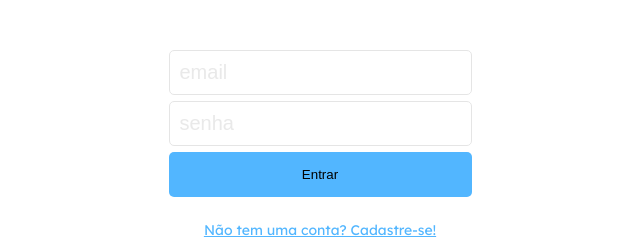
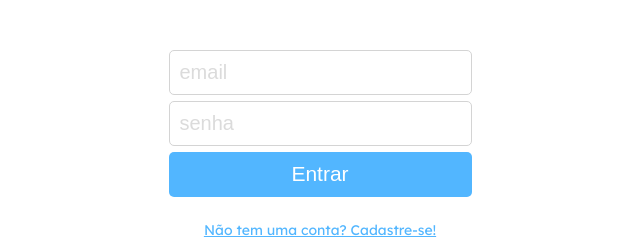
Before and after one commit to Lucas-Benfica/TrackIt, a React (Vite) app: page / in a window 1280 px wide. Shown: the part 361-608 px from the top of the page, without its empty margins (320-960 px from the left). Built offline with nearby package versions, Linux system fonts and the light colour scheme.

Commit message:
login funcionando

```diff
--- a/src/components/habitos/MeusHabitos.jsx
+++ b/src/components/habitos/MeusHabitos.jsx
@@ -9,8 +9,6 @@ export default function MeusHabitos(){
     let teste = [];
 
     const [adicionar, setAdicionar] = useState(true);
-
-
 
     return (
         <>
--- a/src/components/login/Cadastro.jsx
+++ b/src/components/login/Cadastro.jsx
@@ -2,18 +2,16 @@ import axios from "axios";
 import { useState } from "react";
 import { useNavigate } from "react-router-dom";
 import styled from "styled-components";
-import FormLogin from "../styles/FormLogin";
+
+const padrao = {email: '', name: '', image: '', password: ''}
 
 export default function Cadastro(){
 
     const navigate = useNavigate();
 
-    const [infoCadastro, setInfoCadastro] = useState({
-        email: '',
-        name: '',
-        image: '',
-        password: '',
-    });
+    const [infoCadastro, setInfoCadastro] = useState(padrao);
+
+    const [disabled, setDisabled] = useState(false);
 
     function atualizarInfos(info, newValor){
         setInfoCadastro( prevState => {
@@ -26,22 +24,23 @@ export default function Cadastro(){
 
     function cadastrar(ev){
         ev.preventDefault();
+        setDisabled(true);
 
         const URL = 'https://mock-api.bootcamp.respondeai.com.br/api/v2/trackit/auth/sign-up';
 
         axios.post(URL, infoCadastro)
         .then( resp => {
             console.log(resp.data);
-            navigate('/');
+            setDisabled(false);
+            setInfoCadastro(padrao);
         })
         .catch( erro => {
+            console.log(erro.response.data);
             alert(erro.response.data.messege);
+            setDisabled(false);
+            setInfoCadastro(padrao);
         })
-
-
     }
-
-    const disabled = false;
 
     return (
         <FormLogin onSubmit={cadastrar}>
@@ -55,6 +54,7 @@ export default function Cadastro(){
             />
             <input
                 id="senha"
+                type="password"
                 placeholder="senha"
                 required
                 disabled={disabled}
@@ -77,13 +77,27 @@ export default function Cadastro(){
                 value={infoCadastro.image}
                 onChange={ ev => atualizarInfos('image', ev.target.value)}
             />
-            <SubmitButton type="submit" disabled={disabled}>Cadastrar</SubmitButton>
+            <button type="submit" disabled={disabled}>Cadastrar</button>
         </FormLogin>
     );
 }
 
-const SubmitButton = styled.button`
+const FormLogin = styled.form`
+gap: 6px;
+display: flex;
+flex-direction: column;
+
+button{
+    width: 303px;
+    height: 45px;
+    background: #52B6FF;
+    border-radius: 5px;
+    border: none;
     font-size: 21px;
     line-height: 26px;
     color: #FFFFFF;
+    display: flex;
+    justify-content: center;
+    align-items: center;
+}
 `
--- a/src/components/login/Formulario.jsx
+++ b/src/components/login/Formulario.jsx
@@ -1,25 +1,123 @@
-import FormLogin from "../styles/FormLogin";
+import { useState } from "react";
+import { ThreeDots } from "react-loader-spinner";
+import styled from "styled-components";
+import { useContext } from "react";
+import { TokenContext } from "../../context/TokenContext";
+import { useNavigate } from 'react-router-dom';
+import axios from "axios";
 
-export default function FormularioLogin(){
-    const disabled = false;
+
+
+export default function FormularioLogin() {
+
+    const padrao = { email: '', password: '' }
+
+    const [userLogin, setUserLogin] = useState(padrao);
+    const [disabled, setDisabled] = useState(false);
+
+    const {token, setToken, img, setImg} = useContext(TokenContext);
+
+    const navigate = useNavigate();
+
+    function atualizarInfos(info, newValor) {
+        setUserLogin(prevState => {
+            return {
+                ...prevState,
+                [info]: newValor
+            };
+        });
+    };
+
+    function verificarUser(ev) {
+        ev.preventDefault();
+        setDisabled(true);
+
+        console.log(token, img);
+
+        const URL = 'https://mock-api.bootcamp.respondeai.com.br/api/v2/trackit/auth/login';
+
+        axios.post(URL, userLogin)
+            .then(resp => {
+                console.log(resp.data);
+
+                setToken(resp.data.token);
+                setImg(resp.data.image)
+
+                navigate('/hoje');
+
+                setDisabled(false);
+                setUserLogin(padrao);
+            })
+            .catch(erro => {
+                alert(erro.response.data.messege);
+                setDisabled(false);
+                setUserLogin(padrao);
+            })
+
+    }
 
     return (
-        <FormLogin>
+        <FormLogin onSubmit={verificarUser} desabilitado={disabled}>
             <input
                 id="email"
                 placeholder="email"
                 required
                 disabled={disabled}
-
+                value={userLogin.email}
+                onChange={ev => atualizarInfos('email', ev.target.value)}
             />
             <input
                 id="senha"
+                type="password"
                 placeholder="senha"
                 required
                 disabled={disabled}
+                value={userLogin.password}
+                onChange={ev => atualizarInfos('password', ev.target.value)}
+            />
+            <button className='desbotado' type="submit" disabled={disabled}>
 
-            />
-            <button type="submit" disabled={disabled}>Entrar</button>
+                {(disabled) ?
+                    <ThreeDots
+                        height="50"
+                        width="50"
+                        radius="9"
+                        color="#FFFFFF"
+                        ariaLabel="three-dots-loading"
+                        wrapperStyle={{}}
+                        wrapperClassName=""
+                        visible={true}
+                    />
+                    :  'Entrar'
+                }
+
+            </button>
         </FormLogin>
     );
 }
+
+const FormLogin = styled.form`
+    gap: 6px;
+    display: flex;
+    flex-direction: column;
+
+    input{
+        opacity: ${(props) => (props.desabilitado) ? '0.5' : '1'};
+        background-color: ${(props) => (props.desabilitado) ? '#F2F2F2' : '#FFFFFF'};;
+    }
+
+    button{
+        width: 303px;
+        height: 45px;
+        background: #52B6FF;
+        border-radius: 5px;
+        border: none;
+        font-size: 21px;
+        line-height: 26px;
+        color: #FFFFFF;
+        display: flex;
+        justify-content: center;
+        align-items: center;
+        opacity: ${(props) => (props.desabilitado) ? '0.5' : '1'};
+    }
+`
--- a/src/components/styles/FormLogin.js
+++ /dev/null
@@ -1,18 +0,0 @@
-import styled from "styled-components";
-
-
-const FormLogin = styled.form`
-gap: 6px;
-display: flex;
-flex-direction: column;
-
-button{
-    width: 303px;
-    height: 45px;
-    background: #52B6FF;
-    border-radius: 5px;
-    border: none;
-}
-`
-
-export default FormLogin
--- a/src/components/styles/habitos.js
+++ /dev/null
@@ -1,9 +0,0 @@
-import styled from "styled-components";
-
-const ContainerHabitos = styled.div`
-    display: flex;
-    flex-direction: column;
-    padding: 22px 17px;
-    margin-top: 70px;
-`
-export default ContainerHabitos
--- /dev/null
+++ b/src/context/TokenContext.jsx
@@ -0,0 +1,15 @@
+import { createContext, useState } from "react";
+
+export const TokenContext = createContext();
+
+export const TokenProvider = ({children}) => {
+    const [token, setToken] = useState('');
+
+    const [img, setImg] = useState('');
+
+    return (
+        <TokenContext.Provider value={{token, setToken, img, setImg}}>
+            {children}
+        </TokenContext.Provider>
+    )
+}
--- a/src/main.jsx
+++ b/src/main.jsx
@@ -3,11 +3,16 @@ import ReactDOM from 'react-dom/client'
 import App from './App.jsx'
 import ResetStyle from './style/ResetStyle.js'
 import GlobalStyle from './style/GlobalStyle.js'
+import { TokenProvider } from './context/TokenContext.jsx'
 
 ReactDOM.createRoot(document.getElementById('root')).render(
   <React.StrictMode>
+
     <ResetStyle />
     <GlobalStyle />
-    <App />
+      <TokenProvider>
+        <App />
+      </TokenProvider>
+
   </React.StrictMode>,
 )
--- a/src/pages/habitos.jsx
+++ b/src/pages/habitos.jsx
@@ -3,7 +3,7 @@ import styled from "styled-components";
 import Historico from "../components/habitos/Historico";
 import Hoje from "../components/habitos/Hoje";
 import MeusHabitos from "../components/habitos/MeusHabitos";
-import ContainerHabitos from "../components/styles/habitos";
+
 
 export default function Habitos(props){
     const { tela } = props
@@ -24,12 +24,12 @@ export default function Habitos(props){
         </ContainerHabitos>
 
         <Footer>
-            <Link to='/habitos'>
+            <StyledLink to='/habitos'>
                 <p>Hábitos</p>
-            </Link>
-            <Link to='/historico'>
+            </StyledLink>
+            <StyledLink to='/historico'>
                 <p>Histórico</p>
-            </Link>
+            </StyledLink>
         </Footer>
 
     </ContainerPaginaHabitos>
@@ -42,6 +42,13 @@ const ContainerPaginaHabitos = styled.div`
     background-color: #E5E5E5;
 
 `
+const ContainerHabitos = styled.div`
+    display: flex;
+    flex-direction: column;
+    padding: 22px 17px;
+    margin-top: 70px;
+`
+
 const Header = styled.div`
     position: absolute;
     width: 100%;
@@ -90,3 +97,7 @@ const Footer = styled.div`
     align-items: center;
     padding: 0 36px 0 36px;
 `
+const StyledLink = styled(Link)`
+    text-decoration: none;
+    color: #52B6FF;
+`
--- a/src/pages/login.jsx
+++ b/src/pages/login.jsx
@@ -14,9 +14,13 @@ export default function LoginPage(props){
                 <img src={LOGO} />
                 {(tela === "cadastro") ? <Cadastro /> : <FormularioLogin /> }
 
-                <Link to={`/cadastro`}>
+                {(tela === "cadastro")
+                    ? <Link to={`/`}>
+                        <p>Já tem uma conta? Faça login!</p>
+                      </Link>
+                    : <Link to={`/cadastro`}>
                     <p>Não tem uma conta? Cadastre-se!</p>
-                </Link>
+                 </Link> }
             </Login>
         </div>
     );
```
